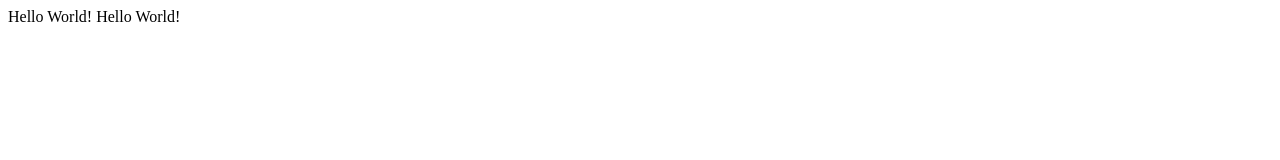
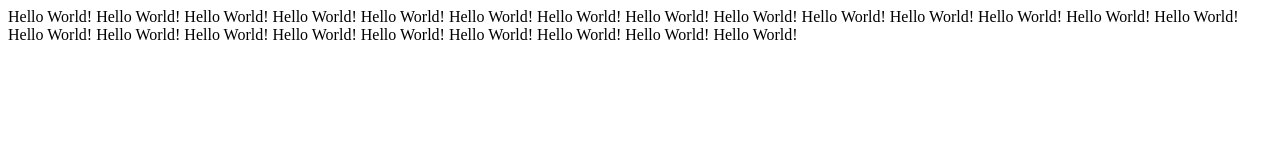
Before and after one commit to ArseniiTA/mayson, a plain HTML site: page group.html in a window 1280 px wide. Drawn offline with Linux system fonts and the light colour scheme.

Commit message:
fivth commit

```diff
--- a/group.html
+++ b/group.html
@@ -9,4 +9,26 @@
 <body>
     Hello World!
     Hello World!
+    Hello World!
+    Hello World!
+    Hello World!
+    Hello World!
+    Hello World!
+    Hello World!
+    Hello World!
+    Hello World!
+    Hello World!
+    Hello World!
+    Hello World!
+    Hello World!
+    Hello World!
+    Hello World!
+    Hello World!
+    Hello World!
+    Hello World!
+    Hello World!
+    Hello World!
+    Hello World!
+    Hello World!
+
 </body>
```
